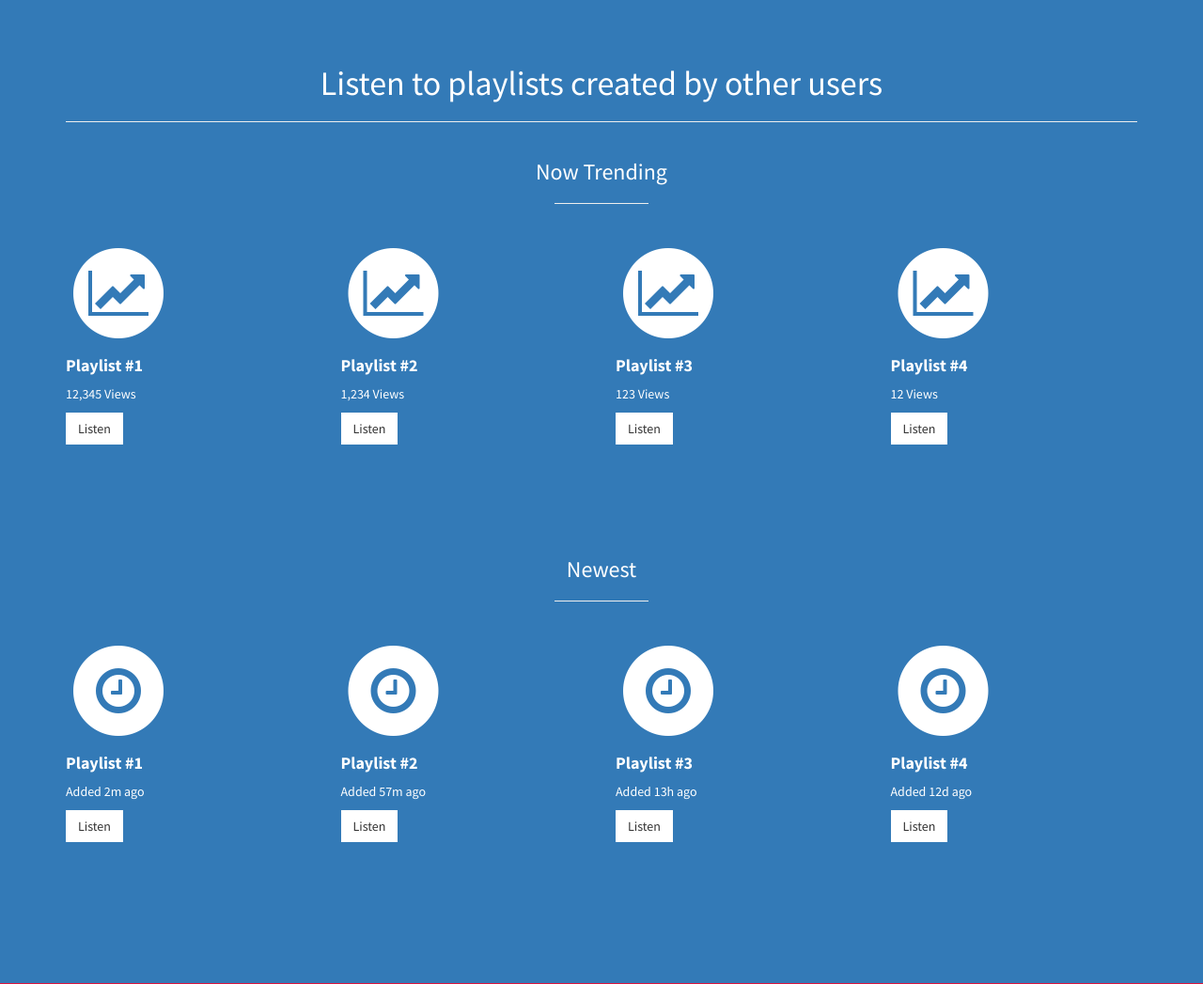
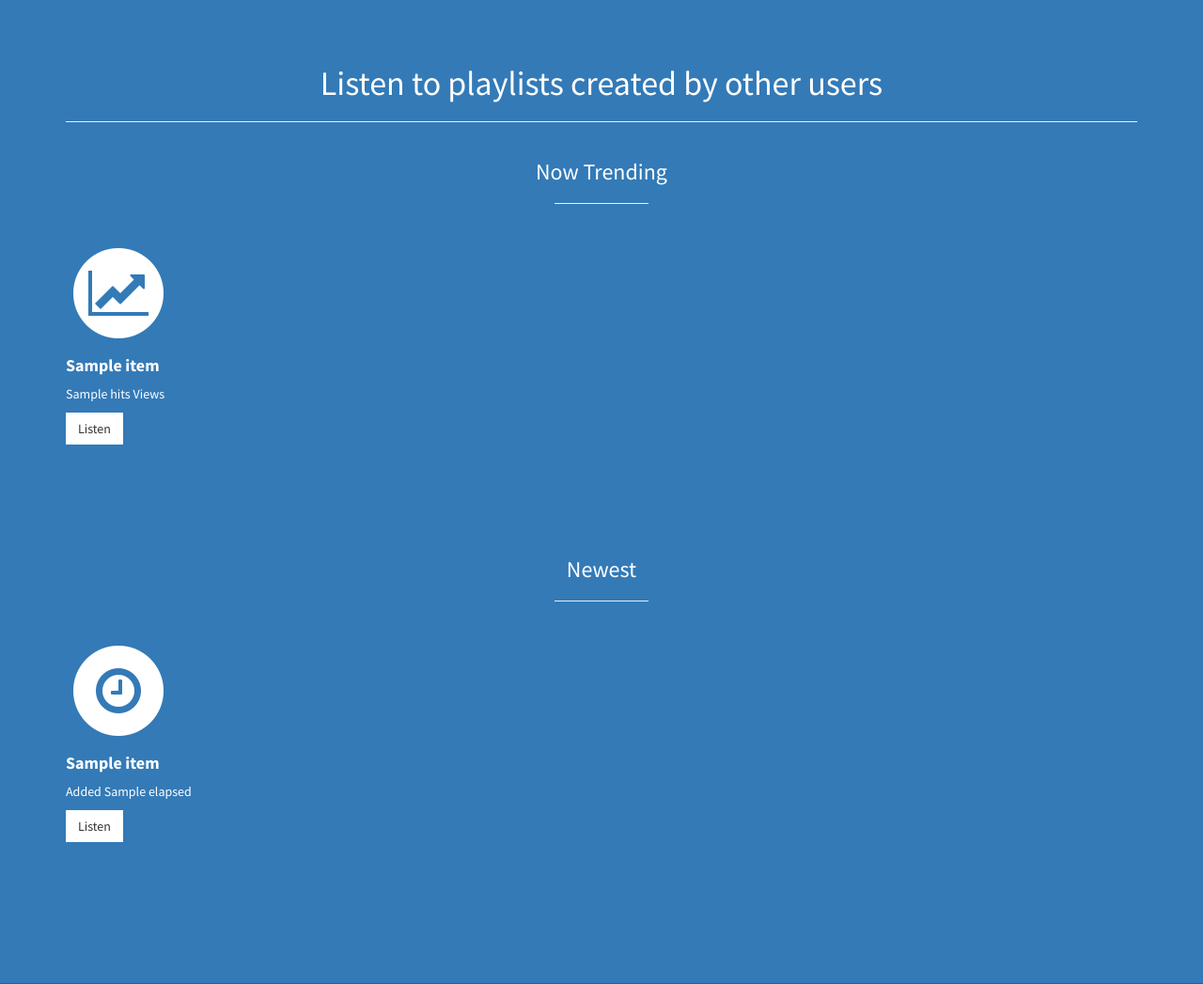
Before and after one commit to MusicFilter/MusicFilter, a Django app: template templates/website/index.html in a window 1280 px wide. Shown: the part 801-1848 px from the top of the page at 94% size. Run offline with Django 3.2, Linux system fonts and the light colour scheme; the template is opened without the code that fills it: most values are stand-ins (such as "Sample title", 1, 10 or a date in 2020); some libraries are stand-ins or nearby versions.

Commit message:
Player page and dummy DB

```diff
--- a/musicfilter/urls.py
+++ b/musicfilter/urls.py
@@ -9,5 +9,6 @@ urlpatterns = patterns('',
     # url(r'^blog/', include('blog.urls')),
 
     url(r'^admin/', include(admin.site.urls)),
-    url(r'^$', views.home, name='home')
+    url(r'^$', views.home, name='home'),
+    url(r'^player/(?P<playlist_id>\d{0,10})/$', views.player, name='player')
 )
--- a/templates/website/index.html
+++ b/templates/website/index.html
@@ -88,7 +88,8 @@
             <!-- Trending data -->
             <div class="row">
 
-                <!-- Item #1 -->
+                {% for item in trending %}
+                <!-- Item -->
                 <div class="col-md-3">
                     <div class="service-item">
                         <span class="fa-stack fa-4x">
@@ -96,57 +97,13 @@
                             <i class="fa fa-line-chart fa-stack-1x text-primary"></i>
                         </span>
                         <h4>
-                            <strong>Playlist #1</strong>
+                            <strong>{{ item.name }}</strong>
                         </h4>
-                        <p>12,345 Views</p>
-                        <a href="" class="btn btn-light">Listen</a>
+                        <p>{{ item.hits }} Views</p>
+                        <a href="player/{{ item.id }}" class="btn btn-light">Listen</a>
                     </div>
                 </div>
-
-                <!-- Item #2 -->
-                <div class="col-md-3">
-                    <div class="service-item">
-                        <span class="fa-stack fa-4x">
-                            <i class="fa fa-circle fa-stack-2x"></i>
-                            <i class="fa fa-line-chart fa-stack-1x text-primary"></i>
-                        </span>
-                        <h4>
-                            <strong>Playlist #2</strong>
-                        </h4>
-                        <p>1,234 Views</p>
-                        <a href="" class="btn btn-light">Listen</a>
-                    </div>
-                </div>
-
-                <!-- Item #3 -->
-                <div class="col-md-3">
-                    <div class="service-item">
-                        <span class="fa-stack fa-4x">
-                            <i class="fa fa-circle fa-stack-2x"></i>
-                            <i class="fa fa-line-chart fa-stack-1x text-primary"></i>
-                        </span>
-                        <h4>
-                            <strong>Playlist #3</strong>
-                        </h4>
-                        <p>123 Views</p>
-                        <a href="" class="btn btn-light">Listen</a>
-                    </div>
-                </div>
-
-                <!-- Item #4 -->
-                <div class="col-md-3">
-                    <div class="service-item">
-                        <span class="fa-stack fa-4x">
-                            <i class="fa fa-circle fa-stack-2x"></i>
-                            <i class="fa fa-line-chart fa-stack-1x text-primary"></i>
-                        </span>
-                        <h4>
-                            <strong>Playlist #4</strong>
-                        </h4>
-                        <p>12 Views</p>
-                        <a href="" class="btn btn-light">Listen</a>
-                    </div>
-                </div>
+                {% endfor %}
 
             </div>
             <!-- /.row -->
@@ -163,7 +120,7 @@
 
             <!-- Newest data -->
             <div class="row">
-
+                {% for item in newest %}
                 <!-- Item #1 -->
                 <div class="col-md-3">
                     <div class="service-item">
@@ -172,58 +129,13 @@
                             <i class="fa fa-clock-o fa-stack-1x text-primary"></i>
                         </span>
                         <h4>
-                            <strong>Playlist #1</strong>
+                            <strong>{{ item.name }}</strong>
                         </h4>
-                        <p>Added 2m ago</p>
-                        <a href="" class="btn btn-light">Listen</a>
+                        <p>Added {{ item.elapsed }}</p>
+                        <a href="player/{{ item.id }}" class="btn btn-light">Listen</a>
                     </div>
                 </div>
-
-                <!-- Item #2 -->
-                <div class="col-md-3">
-                    <div class="service-item">
-                        <span class="fa-stack fa-4x">
-                            <i class="fa fa-circle fa-stack-2x"></i>
-                            <i class="fa fa-clock-o fa-stack-1x text-primary"></i>
-                        </span>
-                        <h4>
-                            <strong>Playlist #2</strong>
-                        </h4>
-                        <p>Added 57m ago</p>
-                        <a href="" class="btn btn-light">Listen</a>
-                    </div>
-                </div>
-
-                <!-- Item #3 -->
-                <div class="col-md-3">
-                    <div class="service-item">
-                        <span class="fa-stack fa-4x">
-                            <i class="fa fa-circle fa-stack-2x"></i>
-                            <i class="fa fa-clock-o fa-stack-1x text-primary"></i>
-                        </span>
-                        <h4>
-                            <strong>Playlist #3</strong>
-                        </h4>
-                        <p>Added 13h ago</p>
-                        <a href="" class="btn btn-light">Listen</a>
-                    </div>
-                </div>
-
-                <!-- Item #4 -->
-                <div class="col-md-3">
-                    <div class="service-item">
-                        <span class="fa-stack fa-4x">
-                            <i class="fa fa-circle fa-stack-2x"></i>
-                            <i class="fa fa-clock-o fa-stack-1x text-primary"></i>
-                        </span>
-                        <h4>
-                            <strong>Playlist #4</strong>
-                        </h4>
-                        <p>Added 12d ago</p>
-                        <a href="" class="btn btn-light">Listen</a>
-                    </div>
-                </div>
-
+                {% endfor %}
             </div>
             <!-- /.row -->
 
--- a/website/static/css/stylish-portfolio.css
+++ b/website/static/css/stylish-portfolio.css
@@ -199,6 +199,19 @@ hr.small {
     padding: 50px 0;
 }
 
+/* Player */
+.player {
+    display: table;
+    position: relative;
+    width: 100%;
+    height: 100%;
+    background: url(../img/headphones2_bg.jpg) no-repeat center center scroll;
+    -webkit-background-size: cover;
+    -moz-background-size: cover;
+    background-size: cover;
+    -o-background-size: cover;
+}
+
 /* Services */
 
 .services {
```
Also changed, not shown: engine/backendInterface.py (added, +62 -0 lines), engine/dummyDB.py (added, +64 -0 lines), engine/objects.py (added, +66 -0 lines), templates/website/player.html (added, +129 -0 lines), website/views.py (+40 -3 lines), engine/__init__.py (added), website/static/img/headphones2_bg.jpg (added).
